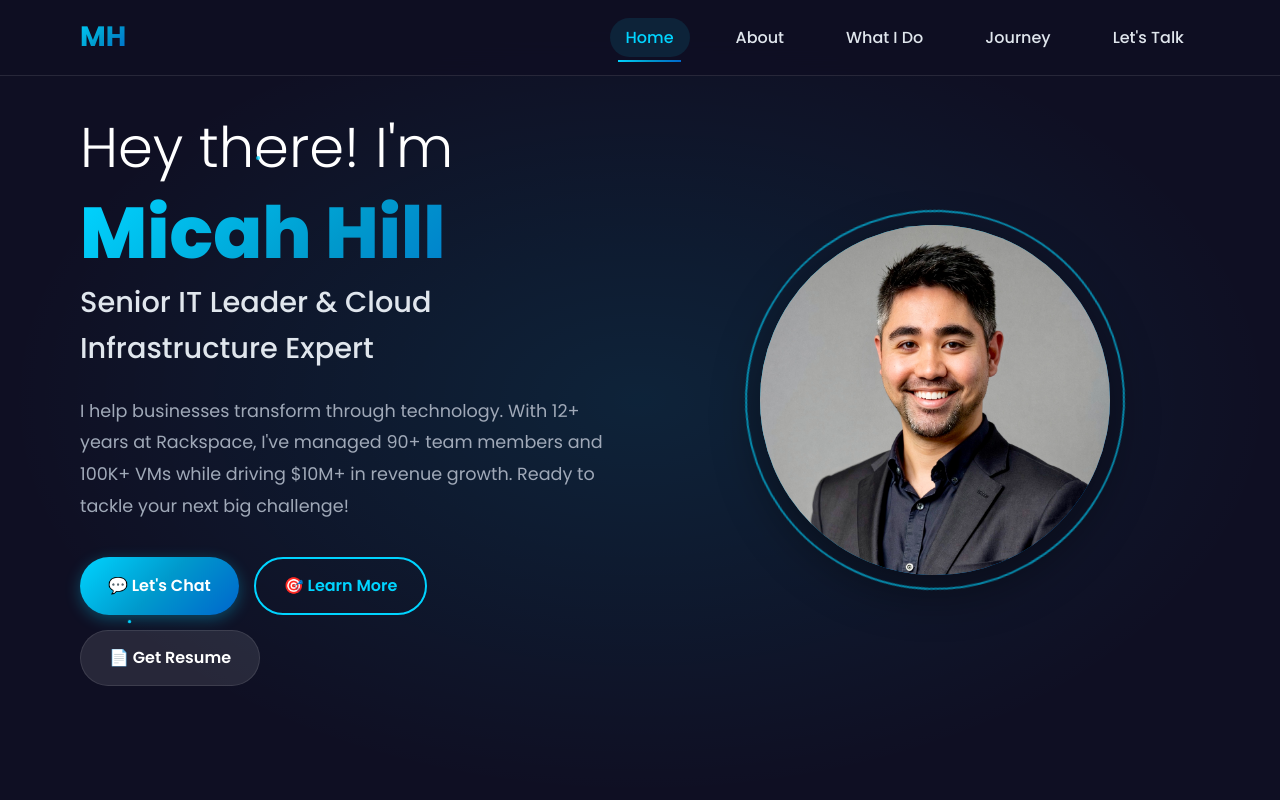
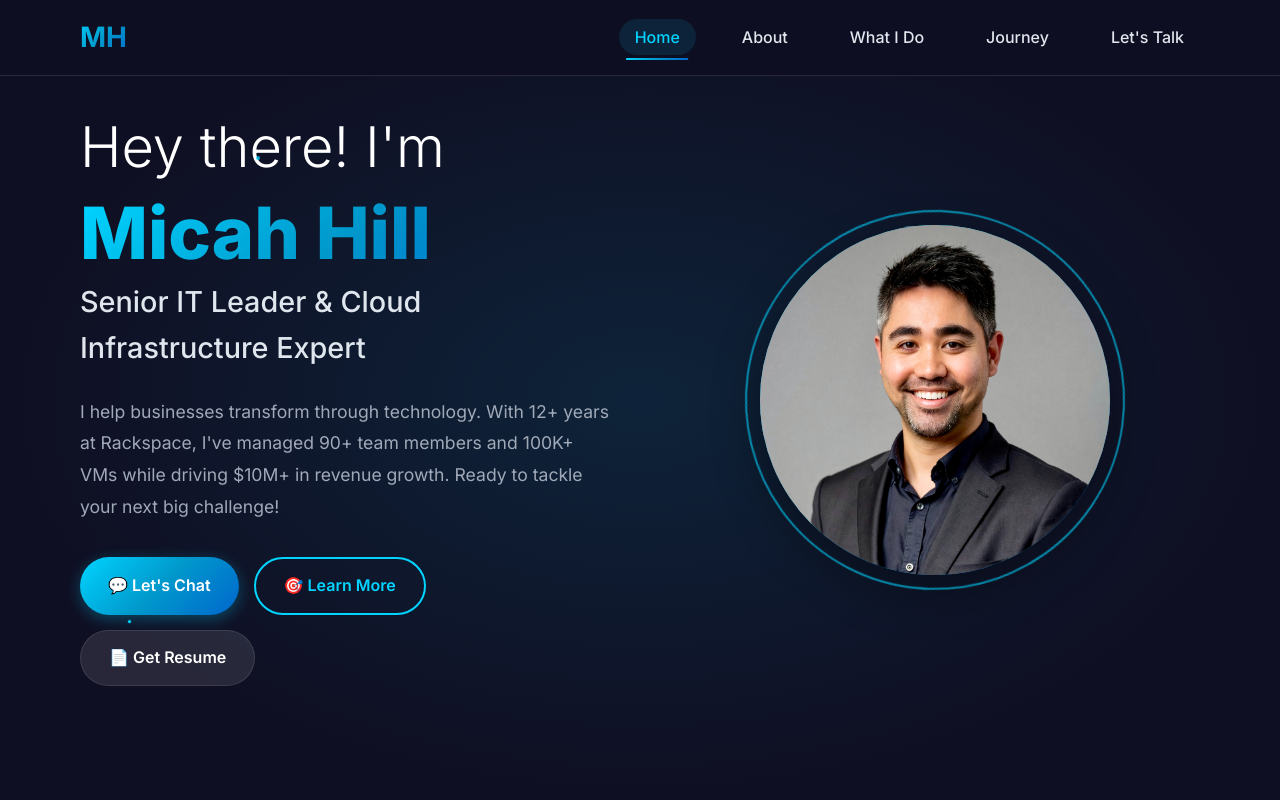
Before and after one commit to micah-hill/micah-hill.github.io, a plain HTML site: page index.html in a window 1280 px wide. Shown: the top 800 px of the page. Drawn offline with Linux system fonts and the light colour scheme.

Commit message:
Update index.html

```diff
--- a/index.html
+++ b/index.html
@@ -13,7 +13,7 @@
     <!-- Fonts -->
     <link rel="preconnect" href="https://fonts.googleapis.com" crossorigin>
     <link rel="preconnect" href="https://fonts.gstatic.com" crossorigin>
-    <link rel="preload" href="https://fonts.googleapis.com/css2?family=Poppins:wght@300;400;500;600;700;800&display=swap" as="style" onload="this.onload=null;this.rel='stylesheet'">
+    <link rel="preload" href="https://fonts.googleapis.com/css2?family=Inter:wght@300;400;500;600;700;800&display=swap" as="style" onload="this.onload=null;this.rel='stylesheet'">
     <noscript><link rel="stylesheet" href="https://fonts.googleapis.com/css2?family=Poppins:wght@300;400;500;600;700;800&display=swap"></noscript>
 
     <!-- Favicon -->
@@ -52,7 +52,7 @@
         }
 
         body {
-            font-family: 'Poppins', sans-serif;
+           font-family: 'Inter', -apple-system, BlinkMacSystemFont, 'Segoe UI', Roboto, sans-serif;
             background: var(--bg-dark);
             color: var(--text-primary);
             line-height: 1.6;
```
